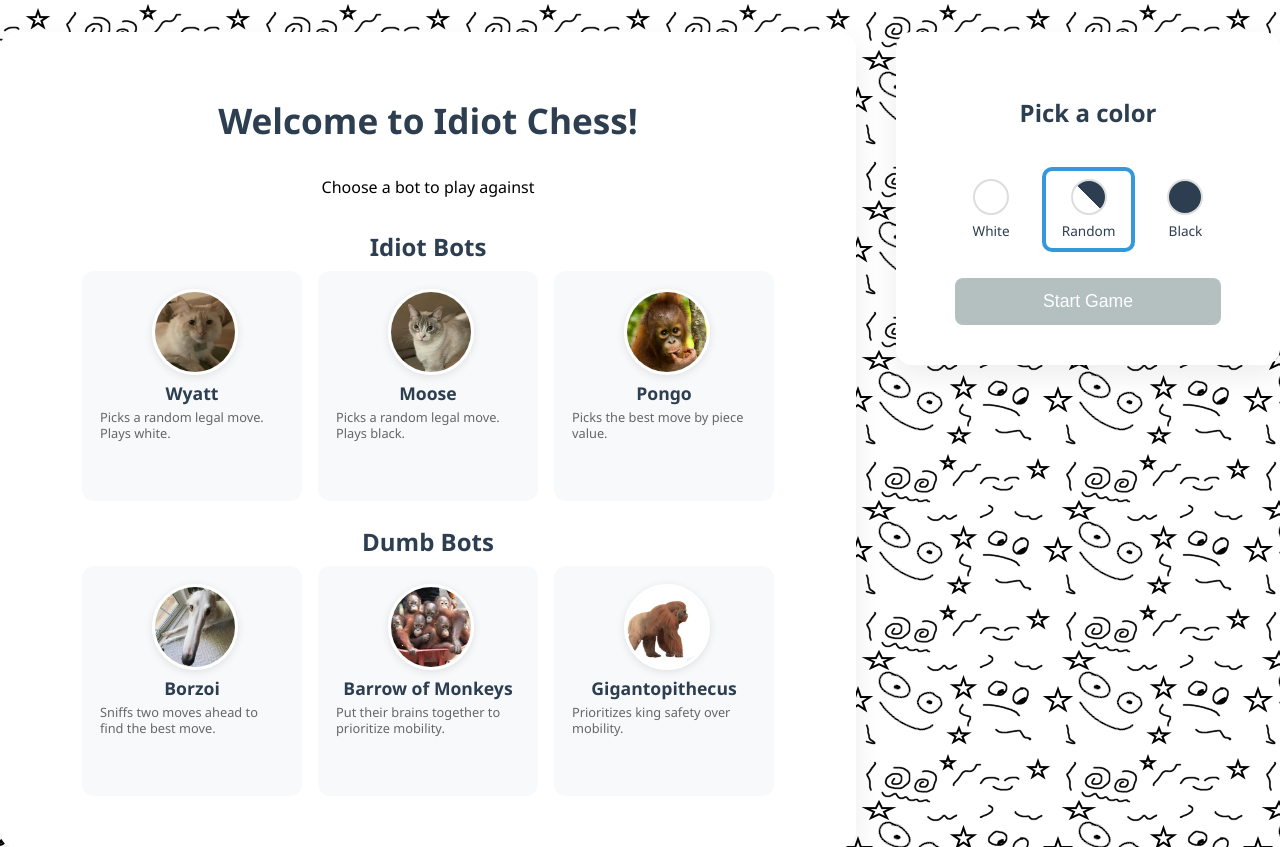
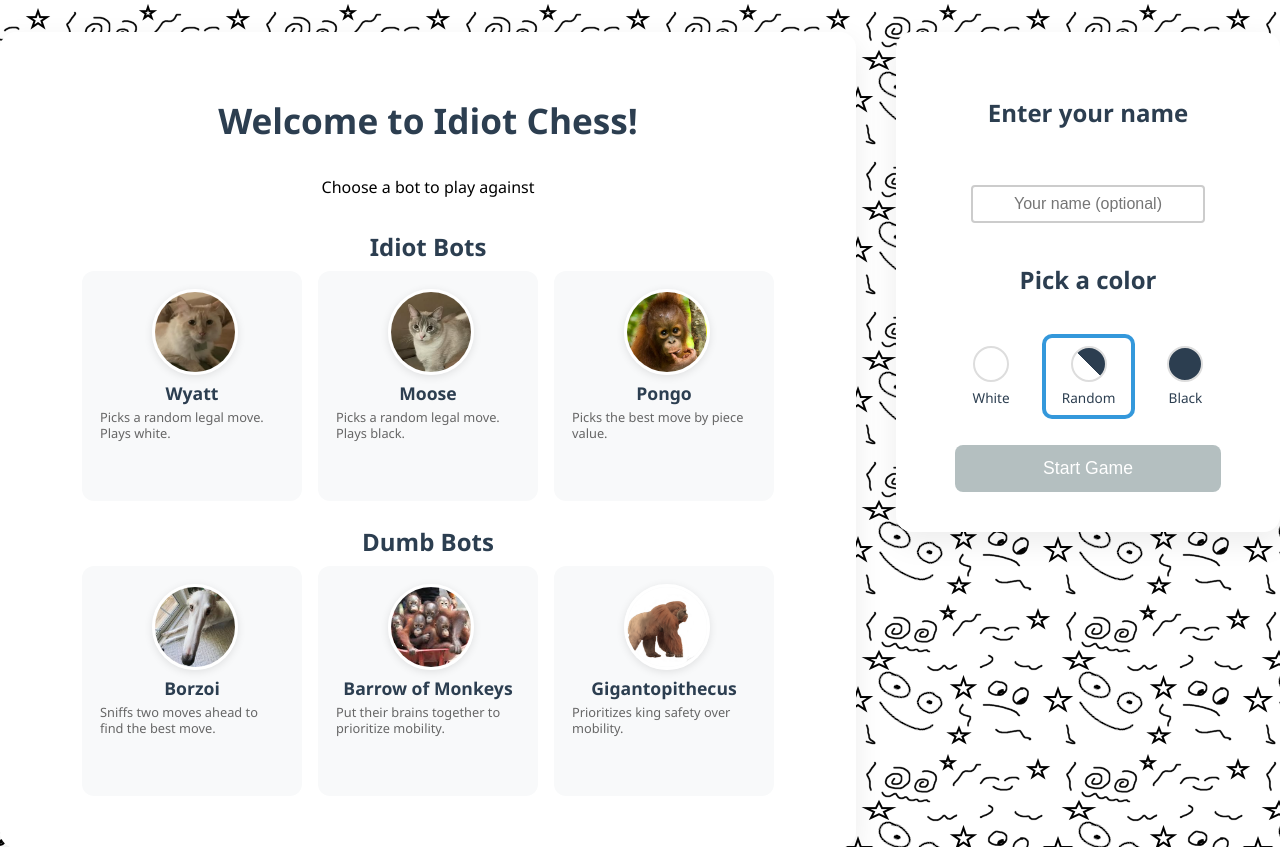
Before and after one commit to cadenweigel/IdiotChess, a Flask app: page / in a window 1280 px wide. Shown: the top 847 px of the page. Run offline with Flask 3, Linux system fonts and the light colour scheme.

Commit message:
some UI changes

```diff
--- a/app/api.py
+++ b/app/api.py
@@ -32,6 +32,7 @@ def new_game_vs_bot():
     data = request.get_json()
     bot_type = data.get("bot_type", "black_idiot")
     player_color = data.get("player_color", "random")
+    player_name = data.get("player_name", "default")
 
     # For Pongo or when player chooses random, randomly choose the color
     if bot_type == "pongo" or player_color == "random":
@@ -60,23 +61,23 @@ def new_game_vs_bot():
         if bot_color == "white":
             print("Setting up white bot vs human")
             white_bot = bot_cls(name=bot_cls.__name__, color="white")
-            black_player = HumanPlayer(name="You", color="black")
+            black_player = HumanPlayer(name=player_name, color="black")
             print(f"White bot: {white_bot}")
             print(f"Black player: {black_player}")
             manager.set_players(white_bot, black_player)
             white_type = "bot"
             white_name = bot_cls.__name__
             black_type = "human"
-            black_name = "You"
+            black_name = player_name
         else:
             print("Setting up human vs black bot")
-            white_player = HumanPlayer(name="You", color="white")
+            white_player = HumanPlayer(name=player_name, color="white")
             black_bot = bot_cls(name=bot_cls.__name__, color="black")
             print(f"White player: {white_player}")
             print(f"Black bot: {black_bot}")
             manager.set_players(white_player, black_bot)
             white_type = "human"
-            white_name = "You"
+            white_name = player_name
             black_type = "bot"
             black_name = bot_cls.__name__
 
@@ -274,7 +275,9 @@ def get_board():
         'move_history': manager.move_history,
         'status': manager.get_game_status(),
         'captured_by_white': captured_pieces['captured_by_white'],
-        'captured_by_black': captured_pieces['captured_by_black']
+        'captured_by_black': captured_pieces['captured_by_black'],
+        'white_player_name': manager.players['white'].name,
+        'black_player_name': manager.players['black'].name
     })
 
 @api.route("/api/move", methods=["POST"])
--- a/app/game.py
+++ b/app/game.py
@@ -31,7 +31,7 @@ class GameManager:
             return f"Draw by {reason}."
         elif self.board.is_in_check(self.current_turn):
             return f"{self.current_turn.capitalize()} is in check."
-        return "Game ongoing."
+        return "active"
 
     def make_move(self, from_pos, to_pos, promotion_piece_cls=None):
         piece = self.board.get_piece_at(from_pos)
--- a/app/static/css/index.css
+++ b/app/static/css/index.css
@@ -277,3 +277,22 @@ button:disabled {
   width: 100%;
   margin-bottom: 1.5rem;
 }
+
+.name-input {
+  margin: 1rem 0;
+  text-align: center;
+}
+
+.name-input input {
+  width: 80%;
+  padding: 0.5rem;
+  font-size: 1rem;
+  border: 2px solid #ccc;
+  border-radius: 4px;
+  text-align: center;
+}
+
+.name-input input:focus {
+  outline: none;
+  border-color: #666;
+}
--- a/app/static/js/index.js
+++ b/app/static/js/index.js
@@ -126,12 +126,14 @@ document.getElementById("start-game-form").addEventListener("submit", async (e)
   }
 
   try {
+    const playerName = document.getElementById("player-name").value.trim() || "default";
     const response = await fetch("/api/new-game/bot", {
       method: "POST",
       headers: { "Content-Type": "application/json" },
       body: JSON.stringify({
         bot_type: selectedBotType,
-        player_color: selectedColor // Send the player's color preference
+        player_color: selectedColor,
+        player_name: playerName
       })
     });
 
--- a/app/static/js/play.js
+++ b/app/static/js/play.js
@@ -57,7 +57,8 @@ moveHistoryObserver.observe(movesList, {
 // Update game status message
 function updateStatus(message) {
     if (statusMessage) {
-        statusMessage.textContent = message;
+        // Display "Game ongoing" when status is "active"
+        statusMessage.textContent = message === "active" ? "Game ongoing" : message;
     }
 
     // Check for game over conditions
--- a/app/templates/index.html
+++ b/app/templates/index.html
@@ -63,6 +63,10 @@
     </div>
     <div class="panel" id="right-panel">
       <form id="start-game-form">
+        <h2 class="subtitle-center">Enter your name</h2>
+        <div class="name-input">
+          <input type="text" id="player-name" name="player-name" placeholder="Your name (optional)" maxlength="50">
+        </div>
         <h2 class="subtitle-center">Pick a color</h2>
         <div class="color-selection">
           <div class="color-option" data-color="white">
```
Also changed, not shown: app/static/js/boardUI.js (+35 -15 lines), app/static/js/botManager.js (+26 -12 lines), utils/wipe_database.py (added, +42 -0 lines), README.md.
